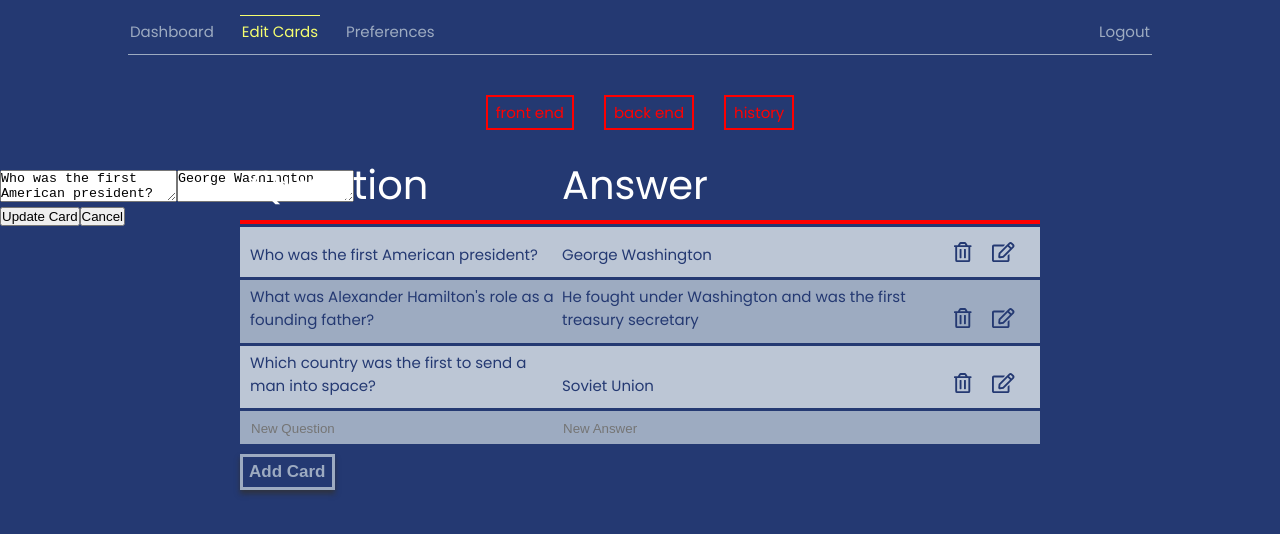
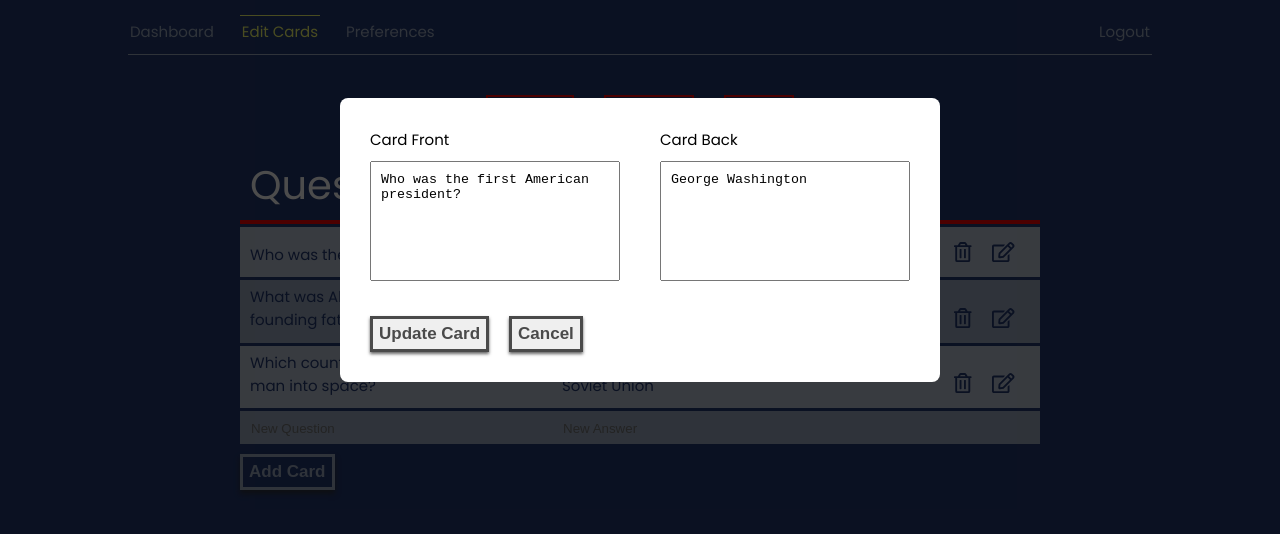
Before and after one commit to chingu-voyage4/Bears-Team-9, a React (Create React App) app in the folder client/: page /edit in a window 1280 px wide. Both pictures are taken after a click on the button 1002 px from the left and 252 px from the top of the page. Shown: the top 534 px of the page. Built offline with nearby package versions, Linux system fonts and the light colour scheme.

Commit message:
Add css to fix modal styling on edit cards page

```diff
--- a/client/src/components/EditModal.jsx
+++ b/client/src/components/EditModal.jsx
@@ -27,20 +27,26 @@ class EditModal extends Component {
                     className="modal-background">
                 </div>
                 <div className="modal">
+                    <div className="modal__front">
+                        <div className="modal--titles">Card Front</div>
                         <textarea
-                        className="modal__front"
+                            className="modal__front--textarea"
                             onChange={this.onChangeHandlerFront}
                             value={this.state.currentFront}
                             name=""
                             id="">
                         </textarea>
+                    </div>
+                    <div className="modal__back">
+                        <div className="modal--titles">Card Back</div>
                         <textarea
-                        className="modal__back"
+                            className="modal__back--textarea"
                             onChange={this.onChangeHandlerBack}
                             value={this.state.currentBack}
                             name=""
                             id="">
                         </textarea>
+                    </div>
                     <div className="btn__group--modal">
                         <button
                             onClick={() => this.props.updateCard(this.state.currentFront, this.state.currentBack)}
--- a/client/src/index.css
+++ b/client/src/index.css
@@ -23,6 +23,10 @@ body {
   color: #fff;
   font-weight: 600; }
 
+.modal--titles {
+  font-size: 1.5rem;
+  margin-bottom: 1rem; }
+
 .content-width {
   width: 80%; }
 
@@ -45,6 +49,24 @@ body {
       background-color: red; }
     .btn--stackchoice:not(:last-child) {
       margin-right: 3rem; }
+  .btn__group--modal {
+    position: relative;
+    padding: 3rem 0;
+    margin-left: 3rem; }
+  .btn--modal {
+    font-size: 1.7rem;
+    line-height: 2rem;
+    border: 3px solid #4a4a4a;
+    color: #4a4a4a;
+    font-weight: 600;
+    padding: 5px 6px;
+    cursor: pointer;
+    box-shadow: 0 2px 3px 0 rgba(50, 50, 50, 0.75); }
+    .btn--modal:not(:last-child) {
+      margin-right: 2rem; }
+    .btn--modal:hover {
+      background-color: #4a4a4a;
+      color: #d8d8d8; }
   .btn--navbar {
     padding: 2px 2px;
     display: inline-block;
@@ -111,6 +133,37 @@ body {
     width: 15rem;
     margin: 4.5rem auto 0 auto;
     text-align: center; }
+
+.modal {
+  border-radius: 8px;
+  width: 60rem;
+  position: fixed;
+  top: 30%;
+  left: 50%;
+  transform: translate(-50%, -50%);
+  z-index: 3;
+  background-color: white; }
+  .modal-background {
+    z-index: 2;
+    background-color: rgba(0, 0, 0, 0.7);
+    position: fixed;
+    top: 0%;
+    left: 0%;
+    width: 100vw;
+    height: 100vh; }
+  .modal__front, .modal__back {
+    width: calc((100% - (2*3rem) - 4rem) / 2);
+    position: relative;
+    margin-top: 3rem;
+    display: inline-block; }
+    .modal__front--textarea, .modal__back--textarea {
+      width: 100%;
+      height: 12rem;
+      resize: none;
+      padding: 1rem; }
+  .modal__front {
+    margin-right: 4rem;
+    margin-left: 3rem; }
 
 .navbar {
   position: relative;
--- a/client/src/sass/abstracts/_variables.scss
+++ b/client/src/sass/abstracts/_variables.scss
@@ -10,6 +10,10 @@ $color-red: rgb(255, 0, 0);
 $stack-width: 20rem;
 $stack-height: 22rem;
 $table-width: 80rem;
+$modal-width: 60rem;
+$modal-gutter: 4rem;
+$modal-padding-horizontal: 3rem;
+$modal-padding-vertical: 3rem;
 
 // FONTS
 $row-header-font: 4rem;
--- a/client/src/sass/base/_typography.scss
+++ b/client/src/sass/base/_typography.scss
@@ -8,3 +8,10 @@ body {
     color: $color-white;
     font-weight: 600;
 }
+
+.modal {
+    &--titles {
+        font-size: 1.5rem;
+        margin-bottom: 1rem;
+    }
+}
--- a/client/src/sass/components/_button.scss
+++ b/client/src/sass/components/_button.scss
@@ -17,6 +17,32 @@
             margin-right: 3rem;
         }
     }
+
+    &__group {
+        &--modal {
+            position: relative;
+            padding: 3rem 0;
+            margin-left: $modal-padding-horizontal;
+        }
+    }
+    &--modal {
+        font-size: 1.7rem;
+        line-height: 2rem;
+        border: 3px solid #4a4a4a;
+        color: #4a4a4a;
+        font-weight: 600;
+        padding: 5px 6px;
+        cursor: pointer;
+        box-shadow: 0 2px 3px 0 rgba(50, 50, 50, 0.75);
+        &:not(:last-child) {
+            margin-right: 2rem;
+        }
+        &:hover {
+            background-color: #4a4a4a;
+            color: rgb(216, 216, 216);
+        }
+    }
+
     &--navbar {
         padding: 2px 2px;
         display: inline-block;
--- a/client/src/sass/components/_modal.scss
+++ b/client/src/sass/components/_modal.scss
@@ -0,0 +1,41 @@
+.modal {
+    // width: 60rem;
+    border-radius: 8px;
+    // height: 26rem;
+    // overflow: auto;
+    width: $modal-width;
+    // padding-bottom: $modal-padding-horizontal;
+
+    position: fixed;
+    top: 30%;
+    left: 50%;
+    transform: translate(-50%, -50%);
+    z-index: 3;
+    background-color: white;
+    &-background {
+        z-index: 2;
+        background-color: rgba(0, 0, 0, 0.7);
+        position: fixed;
+        top: 0%;
+        left: 0%;
+        width: 100vw;
+        height: 100vh;
+    }
+    &__front,
+    &__back {
+        width: calc((100% - (2*#{$modal-padding-horizontal}) - #{$modal-gutter}) / 2);
+        position: relative;
+        margin-top: $modal-padding-vertical;
+        display: inline-block;
+        &--textarea {
+            width: 100%;
+            height: 12rem;
+            resize: none;
+            padding: 1rem;
+        }
+    }
+    &__front {
+        margin-right: $modal-gutter;
+        margin-left: $modal-padding-horizontal;
+    }
+}
```
Lines whose indentation alone changed are shown as unchanged.
